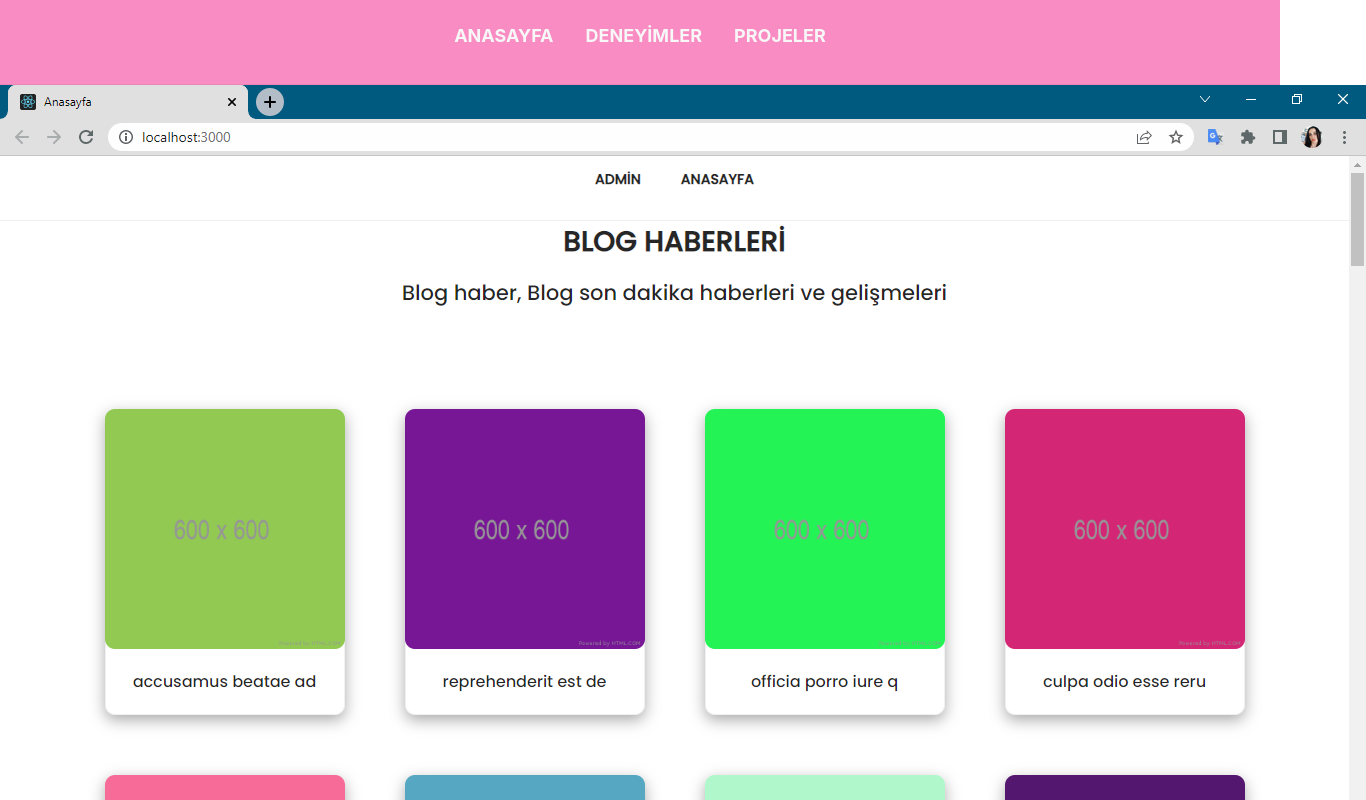
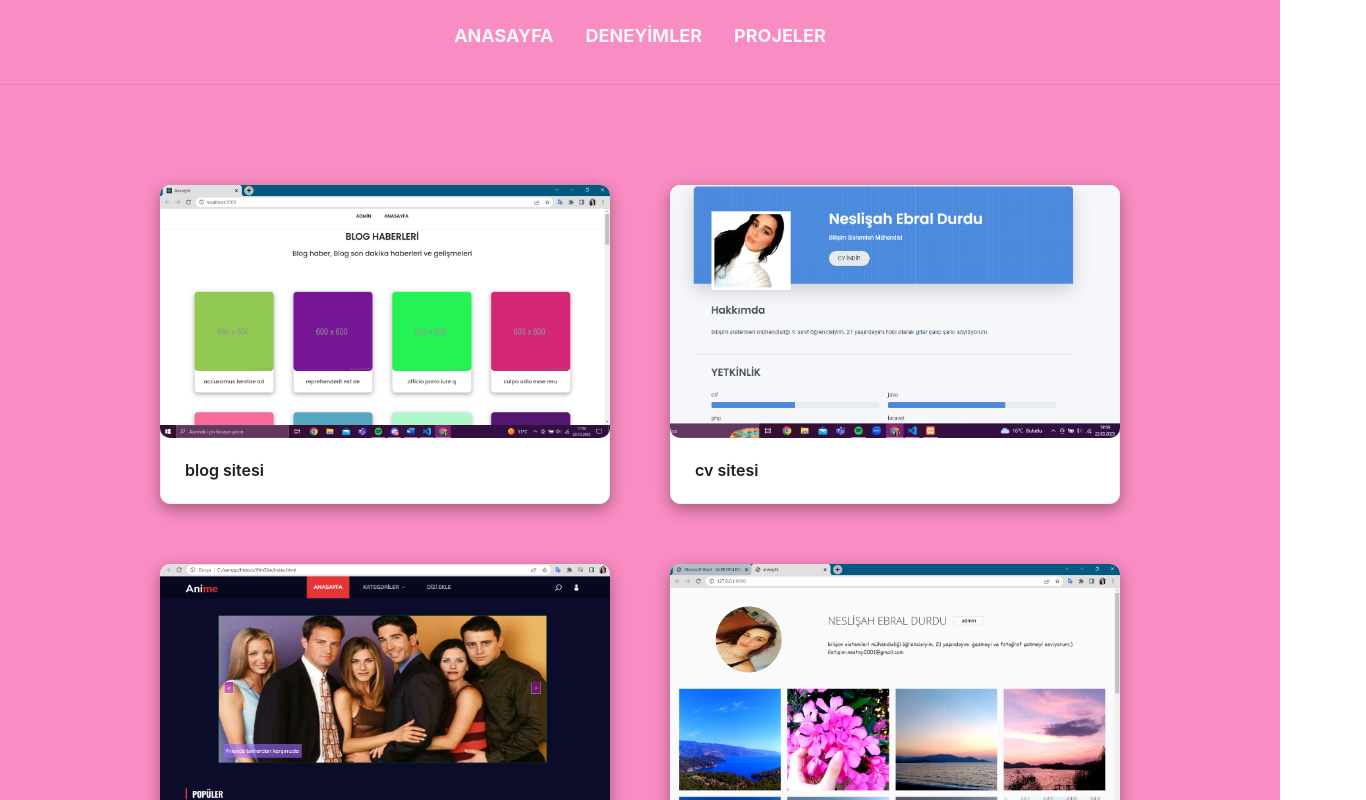
Before and after one commit to nesli10/portfolio, a React (Create React App) app: page /proje in a window 1280 px wide. Shown: the top 800 px of the page, 1366 px wide, since content can reach past the window. Built offline with nearby package versions, Linux system fonts and the light colour scheme.

Commit message:
add project page

```diff
--- a/src/App.css
+++ b/src/App.css
@@ -169,3 +169,27 @@
   font-size: 30px;
   color: #070708;
 }
+.site-card-wrapper{
+  display: flex;
+  flex-wrap: wrap ;
+  margin:70px;
+  justify-content: center;
+  overflow: hidden;
+  }
+  .card1{
+    margin: 30px;
+    border-radius: 10px;
+    box-shadow: rgba(0, 0, 0, 0.35) 0px 5px 15px;
+    width: 450px;
+    }
+    .anasayfafoto{
+      border-radius: 10px !important;
+      width: 450px ;
+    }
+    .anasayfafotobaslik{
+     display: flex;
+     justify-content: center ;
+    }
+    .projeler{
+      background-color: #f98cc2;
+    }
--- a/src/Proje.js
+++ b/src/Proje.js
@@ -1,54 +1,79 @@
 import React from "react";
 import Header from "./Header";
 import { Helmet } from "react-helmet";
+import { Link } from "react-router-dom";
 import Footer from "./Footer";
+import { Card } from "antd";
+const { Meta } = Card;
 
 function Proje() {
   const projeList = [
     {
       name: "blog sitesi",
       imgSrc: "img/blogsite.png",
+      link: "https://blog-site-orcin.vercel.app/",
     },
     {
       name: "cv sitesi",
       imgSrc: "img/cvsite.png",
+      link: "https://github.com/nesli10/mycv",
     },
     {
       name: "dizi sitesi",
       imgSrc: "img/dizisite.png",
+      link: "https://github.com/nesli10/filmSite",
     },
     {
       name: "foto galeri sitesi",
       imgSrc: "img/fotogallery.png",
+      link: "https://github.com/nesli10/myBlog",
     },
     {
       name: "kamp sitesi",
       imgSrc: "img/dizisite.png",
+      link: "https://github.com/nesli10/kampsite",
     },
     {
       name: "kozmetik satış sitesi",
       imgSrc: "img/kozmetiksatıs.png",
+      link: "https://github.com/nesli10/kozmetiksatissitesi",
     },
     {
       name: "kozmetik tanıtım sitesi",
       imgSrc: "img/kozmetiktanıtım.png",
+      link: "https://github.com/nesli10/kozmetiksite",
     },
     {
       name: "todo app",
       imgSrc: "img/todoapp.png",
+      link: "https://todo-app-nesli10.vercel.app/",
     },
   ];
   return (
-    <div>
+    <div className="projeler">
       <Helmet>
         <title>Anasayfa</title>
       </Helmet>
       <Header></Header>
-      <div>
+      <div className="site-card-wrapper">
         {projeList.map((item, index) => {
           return (
             <div key={index}>
-              <img src={item.imgSrc}></img>
+              <Card
+                className="card1"
+                hoverable
+                cover={
+                  <Link to={item.link}>
+                    <img
+                      className="anasayfafoto"
+                      alt="example"
+                      src={item.imgSrc}
+                    />
+                  </Link>
+                }
+              >
+                <Meta className="anasayfafotobaslik" title={item.name} />
+              </Card>
             </div>
           );
         })}
```
Also changed, not shown: public/img/todoapp.png.
